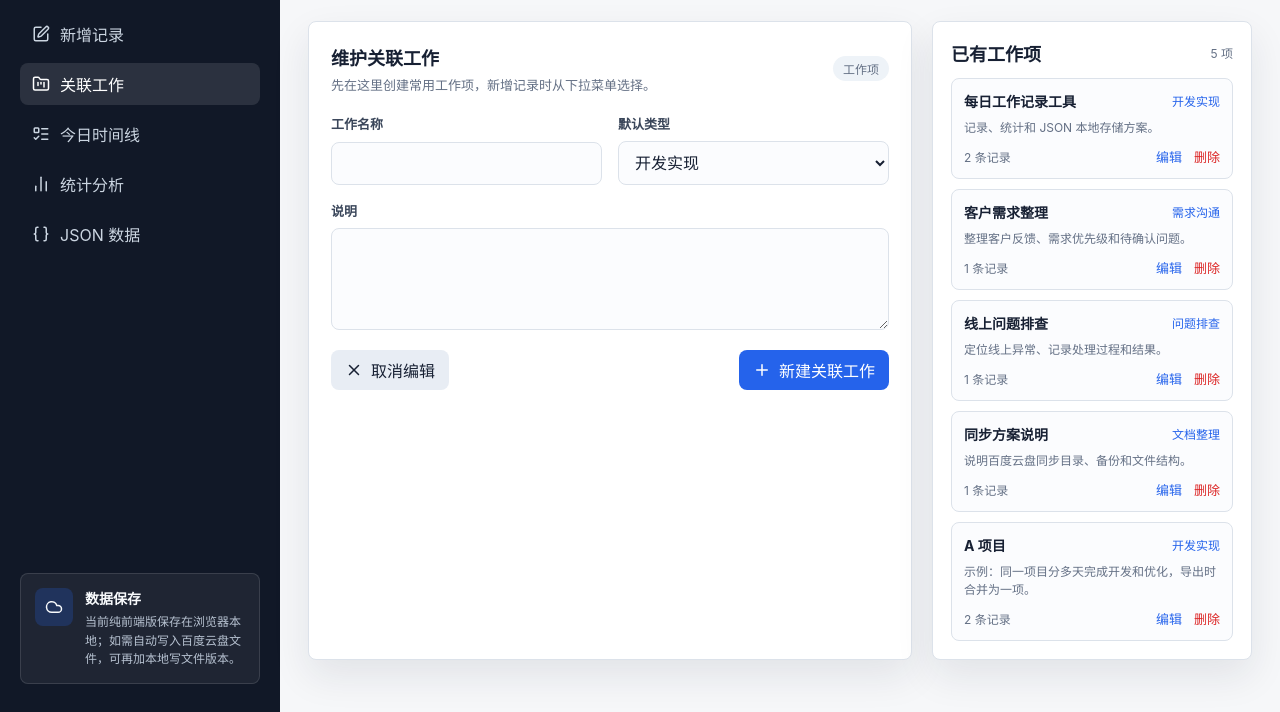
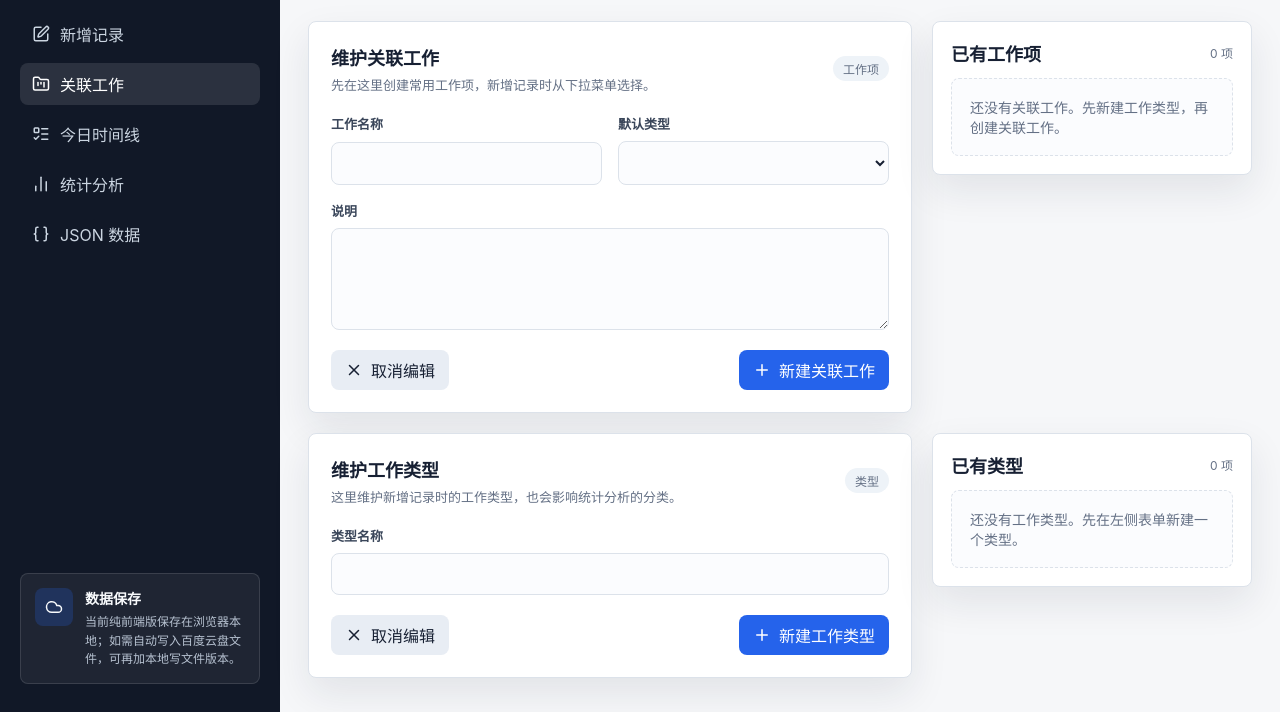
Before and after one commit to tanqingkuang/Daily, a website: page index.html in a window 1280 px wide. Both pictures are taken after a click on the button "关联工作". Shown: the part 88-800 px from the top of the page. Drawn offline with nearby package versions, Linux system fonts and the light colour scheme.

Commit message:
Start tracker with empty data

```diff
--- a/app.js
+++ b/app.js
@@ -1,143 +1,13 @@
-const STORAGE_KEY = "daily-work-tracker-state-v1";
-const WORK_TYPES = ["开发实现", "需求沟通", "问题排查", "文档整理", "会议同步", "学习研究"];
+const STORAGE_KEY = "daily-work-tracker-state-v3";
 const TYPE_COLORS = ["#2563eb", "#059669", "#d97706", "#7c3aed", "#dc2626", "#0891b2"];
 
 const seedState = {
-  workItems: [
-    {
-      id: "work-001",
-      name: "每日工作记录工具",
-      defaultType: "开发实现",
-      description: "记录、统计和 JSON 本地存储方案。",
-    },
-    {
-      id: "work-002",
-      name: "客户需求整理",
-      defaultType: "需求沟通",
-      description: "整理客户反馈、需求优先级和待确认问题。",
-    },
-    {
-      id: "work-003",
-      name: "线上问题排查",
-      defaultType: "问题排查",
-      description: "定位线上异常、记录处理过程和结果。",
-    },
-    {
-      id: "work-004",
-      name: "同步方案说明",
-      defaultType: "文档整理",
-      description: "说明百度云盘同步目录、备份和文件结构。",
-    },
-    {
-      id: "work-005",
-      name: "A 项目",
-      defaultType: "开发实现",
-      description: "示例：同一项目分多天完成开发和优化，导出时合并为一项。",
-    },
-  ],
-  records: [
-    {
-      id: "20260614-001",
-      date: "2026-06-14",
-      type: "需求沟通",
-      workItemId: "work-002",
-      content: "整理了 6 条待确认需求，并标记优先级。",
-      note: "其中 2 条需要下次会议确认边界。",
-      start: "09:00",
-      end: "10:30",
-    },
-    {
-      id: "20260614-002",
-      date: "2026-06-14",
-      type: "开发实现",
-      workItemId: "work-001",
-      content: "完成首版 UI demo 的表单、时间线和统计视图。",
-      note: "先验证使用流程，再决定真实文件读写方式。",
-      start: "10:40",
-      end: "12:10",
-    },
-    {
-      id: "20260614-003",
-      date: "2026-06-14",
-      type: "问题排查",
-      workItemId: "work-003",
-      content: "定位到导入参数缺失导致的异常。",
-      note: "需要补一条参数校验。",
-      start: "14:00",
-      end: "15:05",
-    },
-    {
-      id: "20260614-004",
-      date: "2026-06-14",
-      type: "文档整理",
-      workItemId: "work-004",
-      content: "补充 JSON 文件放置和备份说明。",
-      note: "后续要加自动备份提醒。",
-      start: "16:20",
-      end: "17:15",
-    },
-    {
-      id: "20260613-001",
-      date: "2026-06-13",
-      type: "开发实现",
-      workItemId: "work-001",
-      content: "分析每日记录工具的 JSON 结构和统计字段。",
-      note: "这条用于展示跨天同一工作项的内容合并。",
-      start: "19:10",
-      end: "20:00",
-    },
-    {
-      id: "20260608-001",
-      date: "2026-06-08",
-      type: "开发实现",
-      workItemId: "work-005",
-      content: "完成 IT 模块的基础开发。",
-      note: "周报导出时会和同项目后续优化合并。",
-      start: "10:00",
-      end: "11:40",
-    },
-    {
-      id: "20260610-001",
-      date: "2026-06-10",
-      type: "开发实现",
-      workItemId: "work-005",
-      content: "优化 IT 模块的数据处理流程。",
-      note: "和周一记录属于同一个关联工作。",
-      start: "15:00",
-      end: "16:20",
-    },
-  ],
+  workTypes: [],
+  workItems: [],
+  records: [],
 };
 
-const sampleEntries = [
-  {
-    type: "开发实现",
-    workItemId: "work-001",
-    content: "完成首版 UI 结构：新增记录、今日时间线、统计分析、JSON 预览。",
-    note: "下一步需要确认关联工作维护方式和统计合并规则。",
-    start: "09:30",
-    end: "10:45",
-  },
-  {
-    type: "需求沟通",
-    workItemId: "work-002",
-    content: "确认统计按开始时间所在日期归档，跨天记录后续单独处理。",
-    note: "先不做复杂排班，只记录已完成工作。",
-    start: "11:00",
-    end: "11:35",
-  },
-  {
-    type: "学习研究",
-    workItemId: "work-001",
-    content: "研究本地 JSON 存储和浏览器文件访问方案。",
-    note: "真实版本可选择手动导入导出，或使用浏览器文件权限。",
-    start: "19:20",
-    end: "20:10",
-  },
-];
-
 let state = loadState();
-let sampleIndex = 0;
 let activeStatsRange = "day";
 
 function loadState() {
@@ -146,6 +16,7 @@ function loadState() {
     if (!saved) return structuredClone(seedState);
     const parsed = JSON.parse(saved);
     return {
+      workTypes: Array.isArray(parsed.workTypes) ? parsed.workTypes : structuredClone(seedState.workTypes),
       workItems: Array.isArray(parsed.workItems) ? parsed.workItems : structuredClone(seedState.workItems),
       records: Array.isArray(parsed.records) ? parsed.records : structuredClone(seedState.records),
     };
@@ -263,9 +134,45 @@ function renderWorkItemSelect() {
     .join("");
 }
 
+function renderTypeSelects() {
+  const options = state.workTypes.map((type) => `<option>${type}</option>`).join("");
+  document.querySelector('#entry-form select[name="type"]').innerHTML = options;
+  document.querySelector("#work-item-type-select").innerHTML = options;
+}
+
+function renderWorkTypes() {
+  const list = document.querySelector("#work-type-list");
+  document.querySelector("#work-type-count").textContent = `${state.workTypes.length} 项`;
+  if (state.workTypes.length === 0) {
+    list.innerHTML = `<div class="empty-state">还没有工作类型。先在左侧表单新建一个类型。</div>`;
+    return;
+  }
+  list.innerHTML = state.workTypes
+    .map((type) => {
+      const count = state.records.filter((record) => record.type === type).length;
+      return `
+        <article class="work-item-card">
+          <div>
+            <strong>${type}</strong>
+            <span>${count} 条记录</span>
+          </div>
+          <div class="item-actions">
+            <button class="text-button" type="button" data-action="edit-work-type" data-id="${type}">编辑</button>
+            <button class="text-button danger" type="button" data-action="delete-work-type" data-id="${type}">删除</button>
+          </div>
+        </article>
+      `;
+    })
+    .join("");
+}
+
 function renderWorkItems() {
   const list = document.querySelector("#work-item-list");
   document.querySelector("#work-item-count").textContent = `${state.workItems.length} 项`;
+  if (state.workItems.length === 0) {
+    list.innerHTML = `<div class="empty-state">还没有关联工作。先新建工作类型，再创建关联工作。</div>`;
+    return;
+  }
   list.innerHTML = state.workItems
     .map((item) => {
       const count = state.records.filter((record) => record.workItemId === item.id).length;
@@ -480,6 +387,7 @@ function renderJson() {
       browserStorageKey: STORAGE_KEY,
       note: "当前纯前端版本保存在浏览器 localStorage；浏览器不能静默写入同目录 JSON 文件。",
     },
+    workTypes: state.workTypes,
     workItems: state.workItems,
     records: state.records,
   };
@@ -487,7 +395,9 @@ function renderJson() {
 }
 
 function refreshUi() {
+  renderTypeSelects();
   renderWorkItemSelect();
+  renderWorkTypes();
   renderWorkItems();
   renderTimeline();
   renderStats();
@@ -512,6 +422,8 @@ function resetEntryForm() {
   form.reset();
   form.elements.recordId.value = "";
   form.elements.date.value = document.querySelector("#timeline-date").value || todayString();
+  form.elements.type.value = state.workTypes[0] ?? "";
+  form.elements.workItemId.value = state.workItems[0]?.id ?? "";
   form.elements.start.value = "09:30";
   form.elements.end.value = "10:45";
   document.querySelector("#entry-title").textContent = "新增一条工作记录";
@@ -552,7 +464,7 @@ function resetWorkItemForm() {
   form.elements.workItemId.value = "";
   form.elements.name.value = "";
   form.elements.description.value = "";
-  form.elements.defaultType.value = WORK_TYPES[0];
+  form.elements.defaultType.value = state.workTypes[0] ?? "";
   document.querySelector("#work-item-title").textContent = "维护关联工作";
   document.querySelector("#work-item-submit-label").textContent = "新建关联工作";
 }
@@ -578,6 +490,41 @@ function deleteWorkItem(id) {
   if (!confirm("确认删除这个关联工作？")) return;
   state.workItems = state.workItems.filter((item) => item.id !== id);
   saveState();
+  refreshUi();
+}
+
+function resetWorkTypeForm() {
+  const form = document.querySelector("#work-type-form");
+  form.reset();
+  form.elements.oldType.value = "";
+  form.elements.typeName.value = "";
+  document.querySelector("#work-type-title").textContent = "维护工作类型";
+  document.querySelector("#work-type-submit-label").textContent = "新建工作类型";
+}
+
+function editWorkType(type) {
+  const form = document.querySelector("#work-type-form");
+  form.elements.oldType.value = type;
+  form.elements.typeName.value = type;
+  document.querySelector("#work-type-title").textContent = "编辑工作类型";
+  document.querySelector("#work-type-submit-label").textContent = "保存修改";
+}
+
+function deleteWorkType(type) {
+  const usedByRecords = state.records.some((record) => record.type === type);
+  const usedByWorkItems = state.workItems.some((item) => item.defaultType === type);
+  if (usedByRecords || usedByWorkItems) {
+    alert("这个工作类型已经被记录或关联工作引用，不能直接删除。可以先编辑名称，或调整相关数据后再删。");
+    return;
+  }
+  if (state.workTypes.length <= 1) {
+    alert("至少需要保留一个工作类型。");
+    return;
+  }
+  if (!confirm("确认删除这个工作类型？")) return;
+  state.workTypes = state.workTypes.filter((item) => item !== type);
+  saveState();
+  resetWorkTypeForm();
   refreshUi();
 }
 
@@ -612,14 +559,6 @@ function bindEvents() {
     button.addEventListener("click", () => switchView(button.dataset.view));
   });
 
-  document.querySelector("#fill-sample").addEventListener("click", () => {
-    fillForm({
-      ...sampleEntries[sampleIndex % sampleEntries.length],
-      date: document.querySelector("#timeline-date").value || todayString(),
-    });
-    sampleIndex += 1;
-  });
-
   document.querySelector("#cancel-entry-edit").addEventListener("click", resetEntryForm);
 
   document.querySelector("#entry-form").addEventListener("submit", (event) => {
@@ -627,6 +566,18 @@ function bindEvents() {
     const form = event.currentTarget;
     const formData = new FormData(form);
     const id = formData.get("recordId");
+    if (!formData.get("type")) {
+      alert("请先在“关联工作”页面新建一个工作类型。");
+      return;
+    }
+    if (!formData.get("workItemId")) {
+      alert("请先在“关联工作”页面新建一个关联工作。");
+      return;
+    }
+    if (!formData.get("content").trim()) {
+      alert("请填写工作内容。");
+      return;
+    }
     const nextRecord = {
       id: id || nextId(formData.get("date").replaceAll("-", ""), state.records),
       date: formData.get("date"),
@@ -656,9 +607,18 @@ function bindEvents() {
     const form = event.currentTarget;
     const formData = new FormData(form);
     const id = formData.get("workItemId");
+    const name = formData.get("name").trim();
+    if (state.workTypes.length === 0) {
+      alert("请先新建一个工作类型。");
+      return;
+    }
+    if (!name) {
+      alert("请填写关联工作名称。");
+      return;
+    }
     const item = {
       id: id || nextId("work", state.workItems),
-      name: formData.get("name").trim(),
+      name,
       defaultType: formData.get("defaultType"),
       description: formData.get("description").trim(),
     };
@@ -677,6 +637,44 @@ function bindEvents() {
   });
 
   document.querySelector("#cancel-work-item-edit").addEventListener("click", resetWorkItemForm);
+
+  document.querySelector("#work-type-form").addEventListener("submit", (event) => {
+    event.preventDefault();
+    const form = event.currentTarget;
+    const formData = new FormData(form);
+    const oldType = formData.get("oldType");
+    const typeName = formData.get("typeName").trim();
+
+    if (!typeName) {
+      alert("请填写工作类型名称。");
+      return;
+    }
+
+    if (state.workTypes.includes(typeName) && typeName !== oldType) {
+      alert("这个工作类型已经存在。");
+      return;
+    }
+
+    if (oldType) {
+      state.workTypes = state.workTypes.map((type) => (type === oldType ? typeName : type));
+      state.records = state.records.map((record) => ({
+        ...record,
+        type: record.type === oldType ? typeName : record.type,
+      }));
+      state.workItems = state.workItems.map((item) => ({
+        ...item,
+        defaultType: item.defaultType === oldType ? typeName : item.defaultType,
+      }));
+    } else {
+      state.workTypes.push(typeName);
+    }
+
+    saveState();
+    resetWorkTypeForm();
+    refreshUi();
+  });
+
+  document.querySelector("#cancel-work-type-edit").addEventListener("click", resetWorkTypeForm);
 
   document.querySelector("#work-item-select").addEventListener("change", (event) => {
     const item = getWorkItem(event.target.value);
@@ -712,6 +710,8 @@ function bindEvents() {
     if (action === "delete-record") deleteRecord(id);
     if (action === "edit-work-item") editWorkItem(id);
     if (action === "delete-work-item") deleteWorkItem(id);
+    if (action === "edit-work-type") editWorkType(id);
+    if (action === "delete-work-type") deleteWorkType(id);
   });
 
   document.querySelector("#export-report").addEventListener("click", openExportModal);
@@ -739,6 +739,7 @@ function init() {
   document.querySelector("#stats-end-date").value = today;
   resetEntryForm();
   resetWorkItemForm();
+  resetWorkTypeForm();
   bindEvents();
   refreshUi();
 }
--- a/index.html
+++ b/index.html
@@ -116,10 +116,6 @@
               </div>
 
               <div class="form-actions">
-                <button class="secondary-button" type="button" id="fill-sample">
-                  <i data-lucide="wand-sparkles"></i>
-                  <span>填入示例</span>
-                </button>
                 <button class="secondary-button" type="button" id="cancel-entry-edit">
                   <i data-lucide="x"></i>
                   <span>取消编辑</span>
@@ -157,7 +153,7 @@
         </section>
 
         <section class="view" id="work-items-view" aria-label="关联工作">
-          <div class="workspace-grid">
+          <div class="workspace-grid stacked-grid">
             <form class="entry-panel" id="work-item-form">
               <input type="hidden" name="workItemId" />
               <div class="panel-header">
@@ -176,14 +172,7 @@
 
                 <label class="field">
                   <span>默认类型</span>
-                  <select name="defaultType">
-                    <option>开发实现</option>
-                    <option>需求沟通</option>
-                    <option>问题排查</option>
-                    <option>文档整理</option>
-                    <option>会议同步</option>
-                    <option>学习研究</option>
-                  </select>
+                  <select name="defaultType" id="work-item-type-select"></select>
                 </label>
 
                 <label class="field wide">
@@ -210,6 +199,43 @@
                 <span id="work-item-count">4 项</span>
               </div>
               <div class="work-item-list" id="work-item-list"></div>
+            </aside>
+
+            <form class="entry-panel" id="work-type-form">
+              <input type="hidden" name="oldType" />
+              <div class="panel-header">
+                <div>
+                  <h3 id="work-type-title">维护工作类型</h3>
+                  <p>这里维护新增记录时的工作类型，也会影响统计分析的分类。</p>
+                </div>
+                <span class="status-pill">类型</span>
+              </div>
+
+              <div class="field-grid">
+                <label class="field wide">
+                  <span>类型名称</span>
+                  <input name="typeName" value="" />
+                </label>
+              </div>
+
+              <div class="form-actions">
+                <button class="secondary-button" type="button" id="cancel-work-type-edit">
+                  <i data-lucide="x"></i>
+                  <span>取消编辑</span>
+                </button>
+                <button class="primary-button" type="submit">
+                  <i data-lucide="plus"></i>
+                  <span id="work-type-submit-label">新建工作类型</span>
+                </button>
+              </div>
+            </form>
+
+            <aside class="day-summary">
+              <div class="panel-header compact">
+                <h3>已有类型</h3>
+                <span id="work-type-count">0 项</span>
+              </div>
+              <div class="work-item-list" id="work-type-list"></div>
             </aside>
           </div>
         </section>
--- a/styles.css
+++ b/styles.css
@@ -225,6 +225,10 @@ button {
   display: grid;
   grid-template-columns: minmax(0, 1fr) 320px;
   gap: 20px;
+}
+
+.stacked-grid {
+  align-items: start;
 }
 
 .entry-panel,
```
Also changed, not shown: tests/smoke.spec.js (+9 -0 lines).
